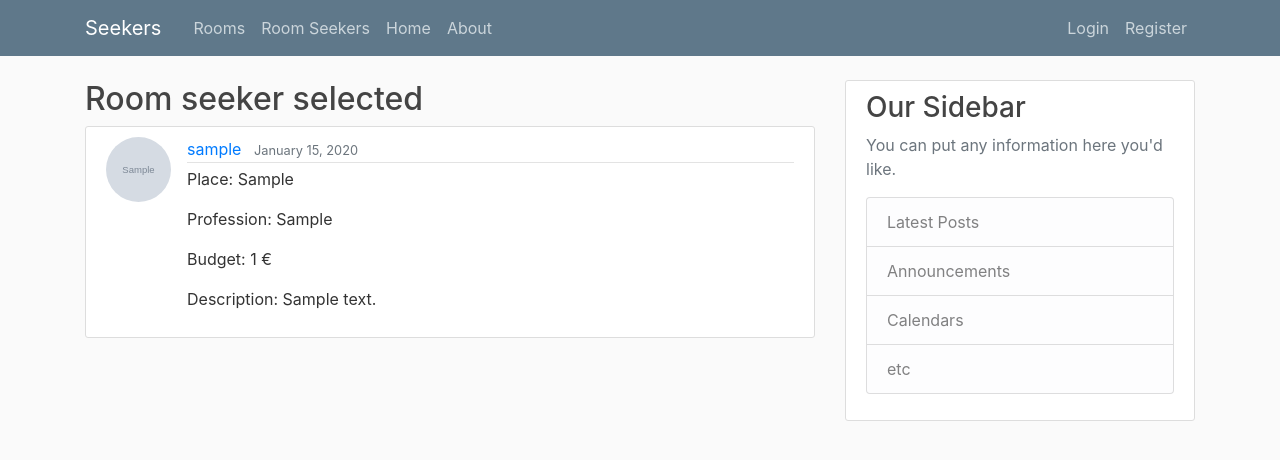
After one commit to abhijeet0810/seekers_repo, a Django app: page /room_seeker/1/ in a window 1280 px wide. The commit adds this page. Shown: the top 460 px of the page. Run offline with Django 3.2, Linux system fonts and the light colour scheme; tables that the repository leaves empty hold one stand-in row (values such as "Sample post"); grey boxes marked "Sample" are stand-in pictures; some libraries are stand-ins or nearby versions.

Commit message:
Done with CRUD of Room_seekers

```diff
--- a/seekers/seekers_home/models.py
+++ b/seekers/seekers_home/models.py
@@ -115,6 +115,9 @@ class Room_seeker(models.Model):
     def __str__(self):
         return self.place
 
+    def get_absolute_url(self):
+        return reverse('seekers-home-room-seeker-detail', kwargs={'pk': self.pk})
+
     # Make a dependent/chained dropdown list of Region and City
     # gender: from register model
     # DOB : from register model
--- a/seekers/seekers_home/templates/seekers_home/base.html
+++ b/seekers/seekers_home/templates/seekers_home/base.html
@@ -49,6 +49,7 @@
                       <div class="navbar-nav">
                             {% if user.is_authenticated %}
                                 <a class="nav-item nav-link" href="{% url 'seekers-home-rooms-create' %}">New Room</a>
+                                <a class="nav-item nav-link" href="{% url 'seekers-home-room-seeker-create' %}">Add yourself</a>
                                 <a class="nav-item nav-link" href="{% url 'profile' %}">Profile</a>
                                 <a class="nav-item nav-link" href="{% url 'logout' %}">Logout</a>
                             {% else %}
--- a/seekers/seekers_home/templates/seekers_home/room_seeker.html
+++ b/seekers/seekers_home/templates/seekers_home/room_seeker.html
@@ -6,7 +6,7 @@
           <img class="rounded-circle article-img" src="{{ seeker.posted_by.profile.image.url }}">
           <div class="media-body">
             <div class="article-metadata">
-              <a class="mr-2" href="#">{{ seeker.posted_by }}</a>
+              <a class="mr-2" href="{% url 'seekers-home-room-seeker-detail' seeker.id %}">{{ seeker.posted_by }}</a>
               <small class="text-muted">{{ seeker.date_posted|date:"F d, Y" }}</small>
             </div>
             <p>Place: {{seeker.place }}</p>
--- /dev/null
+++ b/seekers/seekers_home/templates/seekers_home/room_seeker_detail.html
@@ -0,0 +1,25 @@
+{% extends "seekers_home/base.html" %}
+{% block content %}
+<h2>Room seeker selected</h2>
+
+        <article class="media content-section">
+          <img class="rounded-circle article-img" src="{{ object.posted_by.profile.image.url }}">
+          <div class="media-body">
+            <div class="article-metadata">
+              <a class="mr-2" href="#">{{ object.posted_by }}</a>
+              <small class="text-muted">{{ object.date_posted|date:"F d, Y" }}</small>
+            </div>
+            <p>Place: {{object.place }}</p>
+            <p>Profession: {{object.profession }}</p>
+            <p>Budget: {{object.budget }} €</p>
+            <p class="article-content"> Description: {{ object.description}}</p>
+            {% if object.posted_by == user %}
+                <div>
+                    <a class="btn btn-secondary btn-sm mt-1 mb-1" href="{% url 'seekers-home-room-seeker-update' object.id %}">Update</a>
+                    <a class="btn btn-danger btn-sm mt-1 mb-1" href="{% url 'seekers-home-room-seeker-delete' object.id %}">Delete</a>
+                </div>
+            {% endif %}
+          </div>
+        </article>
+
+{% endblock content %}
--- a/seekers/seekers_home/urls.py
+++ b/seekers/seekers_home/urls.py
@@ -1,5 +1,14 @@
 from django.urls import path
-from .views import RoomListView, RoomDetailView, RoomCreateView, RoomUpdateView, RoomDeleteView
+from .views import (RoomListView,
+                    RoomDetailView,
+                    RoomCreateView,
+                    RoomUpdateView,
+                    RoomDeleteView,
+                    RoomSeekerListView,
+                    RoomSeekerDetailView,
+                    RoomSeekerCreateView,
+                    RoomSeekerUpdateView,
+                    RoomSeekerDeleteView)
 from . import views
 
 urlpatterns = [
@@ -7,8 +16,13 @@ urlpatterns = [
     path('about/', views.about, name='seekers-home-about'),
     path('rooms/', RoomListView.as_view(), name='seekers-home-rooms'),
     path('rooms/<int:pk>/', RoomDetailView.as_view(), name='seekers-home-rooms-detail'),
-    path('rooms/new/', RoomCreateView.as_view(), name='seekers-home-rooms-create'),
+    path('rooms/new/', RoomCreateView.as_view(), name='seekers-home-rooms-create'), # template: rooms_form.html
     path('rooms/<int:pk>/update', RoomUpdateView.as_view(), name='seekers-home-rooms-update'),
     path('rooms/<int:pk>/delete', RoomDeleteView.as_view(), name='seekers-home-rooms-delete'),
-    path('room_seeker/', views.room_seeker, name='seekers-home-room-seeker'),
+    path('room_seeker/', RoomSeekerListView.as_view(), name='seekers-home-room-seeker'),
+    path('room_seeker/<int:pk>/', RoomSeekerDetailView.as_view(), name='seekers-home-room-seeker-detail'),
+    path('room_seeker/new/', RoomSeekerCreateView.as_view(), name='seekers-home-room-seeker-create'), # template: room_seeker_form.html
+    path('room_seeker/<int:pk>/update', RoomSeekerUpdateView.as_view(), name='seekers-home-room-seeker-update'),
+    path('room_seeker/<int:pk>/delete', RoomSeekerDeleteView.as_view(), name='seekers-home-room-seeker-delete'),
+
 ]
--- a/seekers/seekers_home/views.py
+++ b/seekers/seekers_home/views.py
@@ -63,7 +63,7 @@ class RoomUpdateView(LoginRequiredMixin, UserPassesTestMixin, UpdateView):
 
 class RoomDeleteView(LoginRequiredMixin, UserPassesTestMixin, DeleteView):
     model = Rooms
-    success_url = '/'
+    success_url = '/' # on deletion of post it should direct to the rooms/
 
     def test_func(self):
         rooms = self.get_object()
@@ -73,10 +73,53 @@ class RoomDeleteView(LoginRequiredMixin, UserPassesTestMixin, DeleteView):
 
 ###############
 
-
-
 def room_seeker(request):
     context = {
         'room_seeker': Room_seeker.objects.all()
     }
     return render(request, 'seekers_home/room_seeker.html', context)
+
+class RoomSeekerListView(ListView):
+    model = Room_seeker
+    template_name = 'seekers_home/room_seeker.html'  # <app>/<model>_<viewtype>.html
+    context_object_name = 'room_seeker'
+    ordering = ['-date_posted']
+
+
+class RoomSeekerDetailView(DetailView):
+    model = Room_seeker
+
+
+class RoomSeekerCreateView(LoginRequiredMixin, CreateView):
+    model = Room_seeker
+    fields = ['place', 'profession','budget', 'description']
+
+    # In order to give permission only to the owner
+    def form_valid(self, form):
+        form.instance.posted_by = self.request.user
+        return super().form_valid(form)
+
+
+class RoomSeekerUpdateView(LoginRequiredMixin, UserPassesTestMixin, UpdateView):
+    model = Room_seeker
+    fields = ['place', 'profession','budget', 'description']
+
+    def form_valid(self, form):
+        form.instance.posted_by = self.request.user
+        return super().form_valid(form)
+
+    def test_func(self):
+        room_seeker = self.get_object()
+        if self.request.user == room_seeker.posted_by:
+            return True
+        return False
+
+class RoomSeekerDeleteView(LoginRequiredMixin, UserPassesTestMixin, DeleteView):
+    model = Room_seeker
+    success_url = '/' # on deletion of post it should direct to the room_seeker/
+
+    def test_func(self):
+        room_seeker = self.get_object()
+        if self.request.user == room_seeker.posted_by:
+            return True
+        return False
--- a/seekers/users/models.py
+++ b/seekers/users/models.py
@@ -13,8 +13,8 @@ class Profile(models.Model):
         return f'{self.user.username} Profile'
 
 
-    def save(self):
-        super().save()
+    def save(self, *args, **kwargs):
+        super(Profile, self).save(*args, **kwargs)
 
         img = Image.open(self.image.path)
 
```
Also changed, not shown: seekers/seekers_home/templates/seekers_home/room_seeker_confirm_delete.html (added, +16 -0 lines), seekers/seekers_home/templates/seekers_home/room_seeker_form.html (added, +16 -0 lines).
